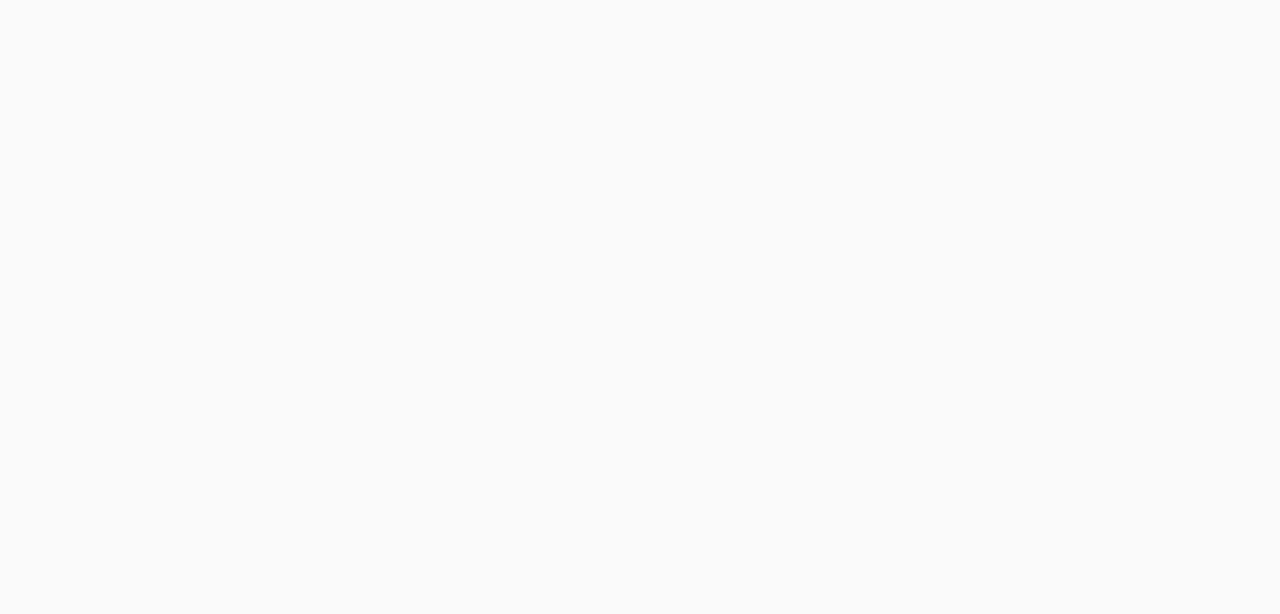
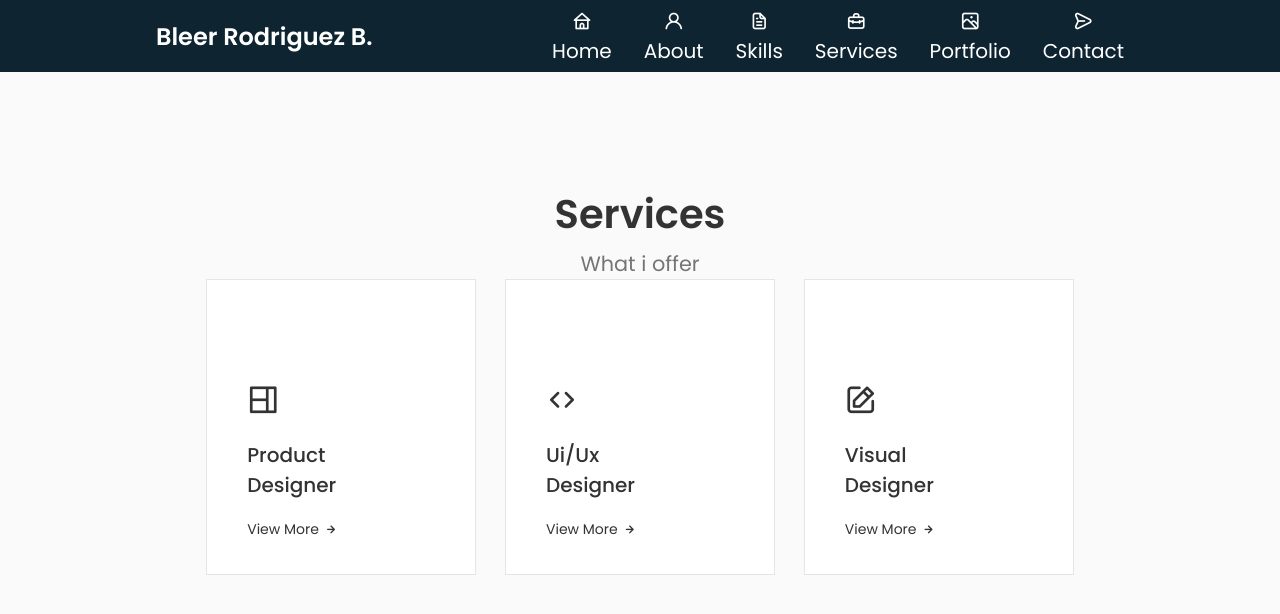
Before and after one commit to Bleer30/Portfolio, a React (Vite) app: page /services in a window 1280 px wide. Before the commit this address had no page. Shown: the top 614 px of the page. Built offline with nearby package versions, Linux system fonts and the light colour scheme.

Commit message:
add services

```diff
--- a/src/App.jsx
+++ b/src/App.jsx
@@ -9,6 +9,7 @@
 import Home from './componets/Home/Home';
 import About from './componets/About/About';
 import Skills from './componets/Skills/Skills';
+import Services from './componets/services/Services';
 
 function App() {
   const [count, setCount] = useState(0);
@@ -22,6 +23,7 @@
           <Route path="/resume" element={<Resume />} />
           <Route path="/contact" element={<Contact />} />
           <Route path="/skills" element={<Skills />} />
+          <Route path="/services" element={<Services />} />
         </Route>
       </Routes>
     </Router>
--- /dev/null
+++ b/src/componets/services/Services.css
@@ -0,0 +1,47 @@
+.services-container {
+    grid-template-columns: repeat(3, 270px);
+    justify-content: center;
+    column-gap: 1.8rem;
+}
+
+.services-content {
+    position: relative;
+    border: 1px solid rgba(0, 0, 0, 0.1);
+    background-color: var(--container-color);
+    padding: 6rem 0 2rem 2.5rem;
+}
+
+.services-icon{
+    display: block;
+    font-size: 2rem;
+    color: var(--title-color);
+    margin-bottom: var(--mb-1);
+}
+
+.services-title{
+    font-size: var(--h3-font-size);
+    margin-bottom: var(--mb-1);
+    font-weight: var(--font-medium);
+}
+
+.services-button {
+    color: var(--title-color);
+    font-size: var(--small-font-size);
+    display: inline-flex;
+    align-items: center;
+    column-gap: 0.25rem;
+    cursor: pointer;
+}
+
+.services-button-icon {
+    font-size: 1rem;
+    transition: 0.3s;
+}
+
+.services-button:hover .services-button-icon{
+ transform: translateX(00.25rem);
+}
+
+.services-modal {
+ display: none;
+}
--- /dev/null
+++ b/src/componets/services/Services.jsx
@@ -0,0 +1,227 @@
+import React from 'react';
+import './services.css';
+
+const Services = () => {
+  return (
+    <section className="services section" id="services">
+      <h2 className="section-title">Services</h2>
+      <span className="section-subtitle">What i offer</span>
+
+      <div className="services-container container grid">
+        <div className="services-content">
+          <div>
+            <i className="uil uil-web-grid services-icon"></i>
+            <h3 className="services-title">
+              Product <br /> Designer
+            </h3>
+          </div>
+
+          <span className="services-button">
+            View More
+            <i className="uil uil-arrow-right services-button-icon"></i>
+            <div className="services-modal"></div>
+          </span>
+
+          <div className="services-modal">
+            <div className="services-modal-content">
+              <i className="uil uil-times services-modal-close"></i>
+
+              <h3 className="Services-modal-tile">
+                Product <br /> Designer
+              </h3>
+              <p className="services-modal-description">
+                Service with more 3 years of experience.Providing quality work
+                to clients and companies.
+              </p>
+
+              <ul className="services-modal-services grid">
+                <li className="services-modal-service">
+                  <i className="uil uil-check-circle services-modal-icon"></i>
+                  <p className="services-modal-info">
+                    I develop the user interface.
+                  </p>
+                </li>
+              </ul>
+
+              <ul className="services-modal-services grid">
+                <li className="services-modal-service">
+                  <i className="uil uil-check-circle services-modal-icon"></i>
+                  <p className="services-modal-info">Web page development.</p>
+                </li>
+              </ul>
+
+              <ul className="services-modal-services grid">
+                <li className="services-modal-service">
+                  <i className="uil uil-check-circle services-modal-icon"></i>
+                  <p className="services-modal-info">
+                    I create ux element interactions.
+                  </p>
+                </li>
+              </ul>
+
+              <ul className="services-modal-services grid">
+                <li className="services-modal-service">
+                  <i className="uil uil-check-circle services-modal-icon"></i>
+                  <p className="services-modal-info">
+                    I position your company brand.
+                  </p>
+                </li>
+              </ul>
+
+              <ul className="services-modal-services grid">
+                <li className="services-modal-service">
+                  <i className="uil uil-check-circle services-modal-icon"></i>
+                  <p className="services-modal-info">
+                    Design and mockups of products for companies.
+                  </p>
+                </li>
+              </ul>
+            </div>
+          </div>
+        </div>
+
+        <div className="services-content">
+          <div>
+            <i className="uil uil-arrow services-icon"></i>
+            <h3 className="services-title">
+              Ui/Ux <br /> Designer
+            </h3>
+          </div>
+
+          <span className="services-button">
+            View More
+            <i className="uil uil-arrow-right services-button-icon"></i>
+            <div className="services-modal"></div>
+          </span>
+
+          <div className="services-modal">
+            <div className="services-modal-content">
+              <i className="uil uil-times services-modal-close"></i>
+
+              <h3 className="Services-modal-tile">Ui/Ux Designer</h3>
+              <p className="services-modal-description">
+                Service with more 3 years of experience.Providing quality work
+                to clients and companies.
+              </p>
+
+              <ul className="services-modal-services grid">
+                <li className="services-modal-service">
+                  <i className="uil uil-check-circle services-modal-icon"></i>
+                  <p className="services-modal-info">
+                    I develop the user interface.
+                  </p>
+                </li>
+              </ul>
+
+              <ul className="services-modal-services grid">
+                <li className="services-modal-service">
+                  <i className="uil uil-check-circle services-modal-icon"></i>
+                  <p className="services-modal-info">Web page development.</p>
+                </li>
+              </ul>
+
+              <ul className="services-modal-services grid">
+                <li className="services-modal-service">
+                  <i className="uil uil-check-circle services-modal-icon"></i>
+                  <p className="services-modal-info">
+                    I create ux element interactions.
+                  </p>
+                </li>
+              </ul>
+
+              <ul className="services-modal-services grid">
+                <li className="services-modal-service">
+                  <i className="uil uil-check-circle services-modal-icon"></i>
+                  <p className="services-modal-info">
+                    I position your company brand.
+                  </p>
+                </li>
+              </ul>
+
+              <ul className="services-modal-services grid">
+                <li className="services-modal-service">
+                  <i className="uil uil-check-circle services-modal-icon"></i>
+                  <p className="services-modal-info">
+                    Design and mockups of products for companies.
+                  </p>
+                </li>
+              </ul>
+            </div>
+          </div>
+        </div>
+
+        <div className="services-content">
+          <div>
+            <i className="uil uil-edit services-icon"></i>
+            <h3 className="services-title">
+              Visual <br /> Designer
+            </h3>
+          </div>
+
+          <span className="services-button">
+            View More
+            <i className="uil uil-arrow-right services-button-icon"></i>
+            <div className="services-modal"></div>
+          </span>
+
+          <div className="services-modal">
+            <div className="services-modal-content">
+              <i className="uil uil-times services-modal-close"></i>
+
+              <h3 className="Services-modal-tile">Visual Designer</h3>
+              <p className="services-modal-description">
+                Service with more 3 years of experience.Providing quality work
+                to clients and companies.
+              </p>
+
+              <ul className="services-modal-services grid">
+                <li className="services-modal-service">
+                  <i className="uil uil-check-circle services-modal-icon"></i>
+                  <p className="services-modal-info">
+                    I develop the user interface.
+                  </p>
+                </li>
+              </ul>
+
+              <ul className="services-modal-services grid">
+                <li className="services-modal-service">
+                  <i className="uil uil-check-circle services-modal-icon"></i>
+                  <p className="services-modal-info">Web page development.</p>
+                </li>
+              </ul>
+
+              <ul className="services-modal-services grid">
+                <li className="services-modal-service">
+                  <i className="uil uil-check-circle services-modal-icon"></i>
+                  <p className="services-modal-info">
+                    I create ux element interactions.
+                  </p>
+                </li>
+              </ul>
+
+              <ul className="services-modal-services grid">
+                <li className="services-modal-service">
+                  <i className="uil uil-check-circle services-modal-icon"></i>
+                  <p className="services-modal-info">
+                    I position your company brand.
+                  </p>
+                </li>
+              </ul>
+
+              <ul className="services-modal-services grid">
+                <li className="services-modal-service">
+                  <i className="uil uil-check-circle services-modal-icon"></i>
+                  <p className="services-modal-info">
+                    Design and mockups of products for companies.
+                  </p>
+                </li>
+              </ul>
+            </div>
+          </div>
+        </div>
+      </div>
+    </section>
+  );
+};
+
+export default Services;
--- a/src/layout/Layout.jsx
+++ b/src/layout/Layout.jsx
@@ -29,13 +29,13 @@
                 </NavLink>
               </li>
               <li className="nav__item">
-                <NavLink to="/resume" className="nav__link">
+                <NavLink to="/services" className="nav__link">
                   <i className="uil uil-briefcase-alt uil__icon"></i> Services
                 </NavLink>
               </li>
 
               <li className="nav__item">
-                <NavLink to="#portafolio" className="nav__link">
+                <NavLink to="/resume" className="nav__link">
                   <i className="uil uil-scenery uil__icon"></i> Portfolio
                 </NavLink>
               </li>
```
